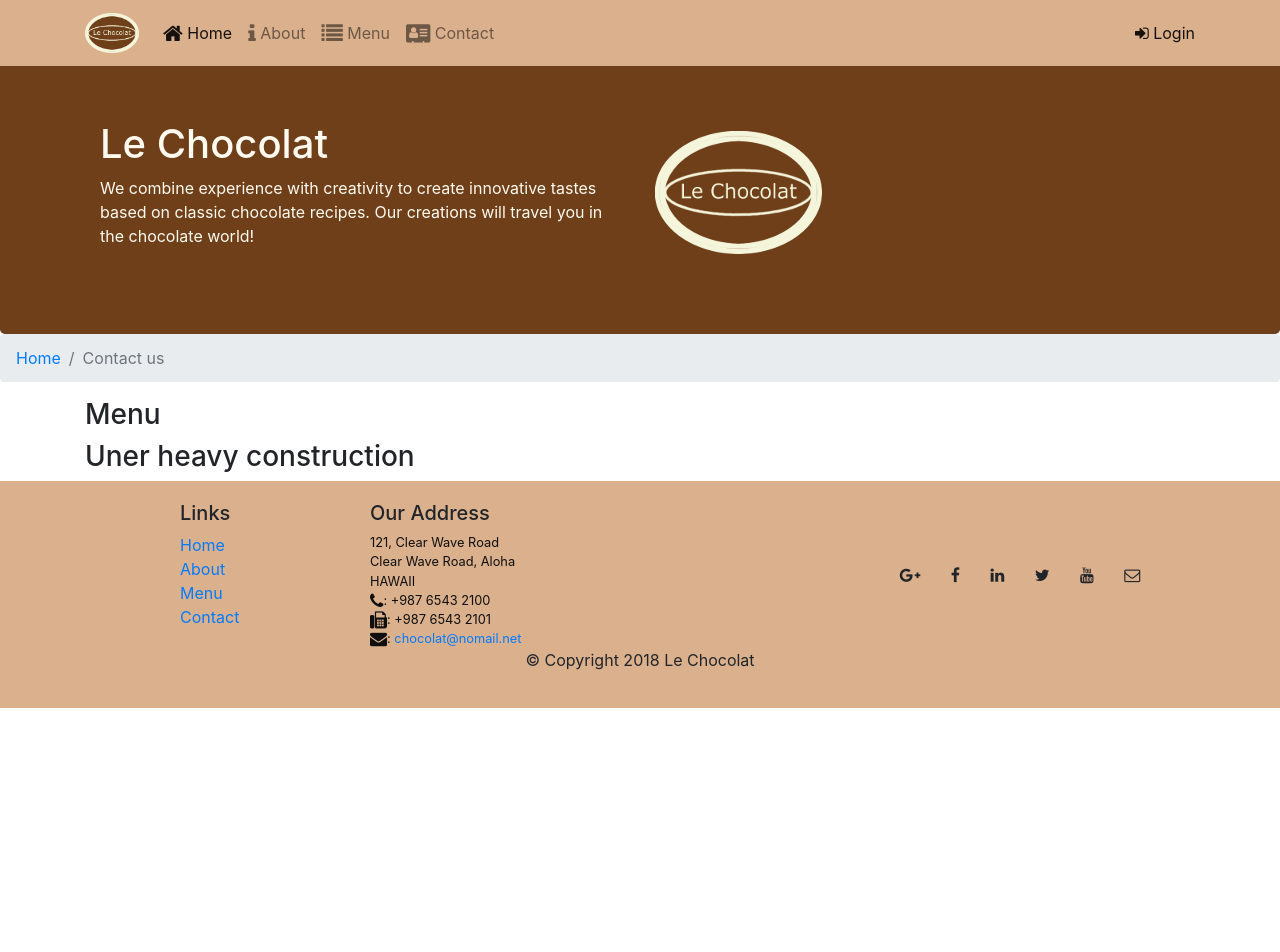
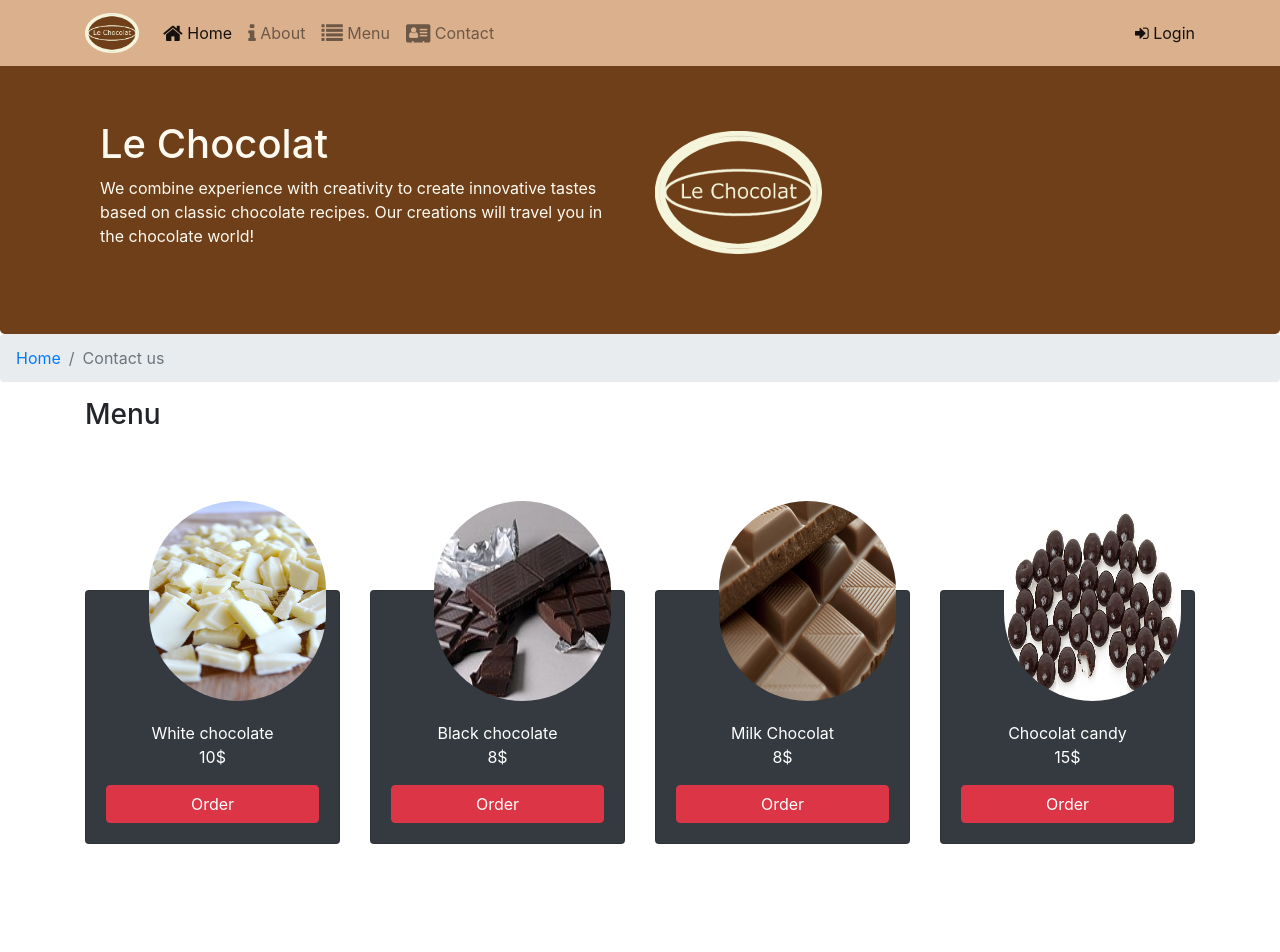
Before and after one commit to TliliMansour/leChocolat, a website: page menu.html in a window 1280 px wide. Shown: the top 952 px of the page. Before the commit the page ends 800 px from the top, so only its background shows below. Drawn offline with nearby package versions, Linux system fonts and the light colour scheme.

Commit message:
Mansour's final Bootstrap projec

```diff
--- a/css/Styles.css
+++ b/css/Styles.css
@@ -54,3 +54,20 @@
         bottom: 0px;
         z-index: +1;
     }
+    .price-widgets img{
+        height: 200px;
+        margin-top: -90px;
+        width: 70%;
+        position: relative;
+        left: 25%;
+         border-radius: 450px;
+        }
+    .price-widgets {
+        display: flex;
+        justify-content: center;
+        align-items: center;
+        padding-top:150px;
+        position: relative;
+        left: 0%
+
+        }
--- a/menu.html
+++ b/menu.html
@@ -9,9 +9,12 @@
     <meta name="viewport" content="width=device-width, initial-scale=1, shrink-to-fit=no">
     <meta http-equiv="x-ua-compatible" content="ie=edge">
     <!-- Bootstrap CSS -->
+     <!-- build:css css/main.css -->
     <link rel="stylesheet" href="node_modules/bootstrap/dist/css/bootstrap.min.css">
     <link rel="stylesheet" href="node_modules/font-awesome/css/font-awesome.min.css">
     <link href="css/Styles.css" rel="stylesheet">
+    <!-- endbuild -->
+
 </head>
 
 <body>
@@ -24,7 +27,7 @@
             </button>
             <div class="collapse navbar-collapse" id="Navbar">
                 <ul class="navbar-nav mr-auto">
-                    <li class="nav-item active"><a class="nav-link" href="#"><span class="fa fa-home fa-lg"></span>
+                    <li class="nav-item active"><a class="nav-link" href="index.html"><span class="fa fa-home fa-lg"></span>
                             Home</a></li>
                     <li class="nav-item"><a class="nav-link" href="./aboutus.html"><span
                                 class="fa fa-info fa-lg"></span> About</a></li>
@@ -33,6 +36,7 @@
                     <li class="nav-item"><a class="nav-link" href="contactus.html"><span
                                 class="fa fa-address-card fa-lg"></span>
                             Contact</a></li>
+
                 </ul>
                 <span class="navbar-text">
                     <a data-toggle="modal" data-target="#loginModal">
@@ -208,14 +212,58 @@
         <div class="row row-align-item-center">
             <div class="col-12">
                 <h3>Menu</h3>
-                <h3>Uner heavy construction</h3>
+                <div class="price-widgets text-center" >
+                    <div class="row">
+                        <div class="col-lg-3 card-one">
+                                <div class="card text-white bg-dark mb-3" >
+                                     <img src="images/white choc.jpg">
+                                      <div class="card-body">
+                                        <div class="card-top ">  White chocolate </div>
+                                         <p class="card-text"> 10$  </p>
+                                        <a class="btn btn-danger btn-block" href=" ">Order</a>
+                                      </div>
+                                    </div>
+                                </div>
+                            <div class="col-lg-3 card-two">
+                                <div class="card text-white bg-dark mb-3"  >
+                                     <img src="images/Black choc.jpg">
+                                      <div class="card-body">
+                                        <div class="card-top "> Black chocolate </div>
+                                      <p class="card-text"> 8$   </p>
+                                        <a class="btn btn-danger btn-block" href=" "> Order</a>
+                                      </div>
+                                    </div>
+                                </div>
+                            <div class="col-lg-3 card-three">
+                                    <div class="card text-white bg-dark mb-3"  >
+                                      <img src="images/milk choco.jpg">
+                                      <div class="card-body">
+                                        <div class="card-top "> Milk Chocolat  </div>
+                                        <p class="card-text">8$   </p>
+                                            <a class="btn btn-danger btn-block" href=" "> Order </a>
+                                      </div>
+                                    </div>
+                            </div>
+                            <div class="col-lg-3 card-four">
+                                    <div class="card text-white bg-dark mb-3"  >
+                                      <img src="images/candy.jpg">
+                                      <div class="card-body">
+                                        <div class="card-top "> Chocolat candy </div>
+                                        <p class="card-text">15$   </p>
+                                            <a class="btn btn-danger btn-block" href=" "> Order </a>
+                                      </div>
+                                    </div>
+                            </div>
+
+
+                    </div>
 
             </div>
         </div>
 
     </div>
-
-
+    </div>
+    <br><br><br><br>
     <footer class="footer">
         <div class="container">
             <div class="row">
@@ -266,16 +314,19 @@
         </div>
     </footer>
     <!-- jQuery first, then Tether, then Bootstrap JS. -->
+    <!-- build:js js/main.js -->
     <script src="node_modules/jquery/dist/jquery.min.js"></script>
     <script src="node_modules/tether/dist/js/tether.min.js"></script>
     <script src="node_modules/popper.js/dist/umd/popper.min.js"></script>
     <script src="node_modules/bootstrap/dist/js/bootstrap.min.js"></script>
     <script src="js/script.js"></script>
+    <!-- endbuild -->
     <script>
         $(function () {
             $('[data-toggle="tooltip"]').tooltip()
         })
     </script>
+
 </body>
 
 
```
Also changed, not shown: aboutus.html (+8 -2 lines), contactus.html (+6 -2 lines), index.html (+6 -2 lines), package.json (+12 -2 lines), images/Black choc.jpg (added), images/candy.jpg (added), images/milk choco.jpg (added), images/white choc.jpg (added), 2 other files.
